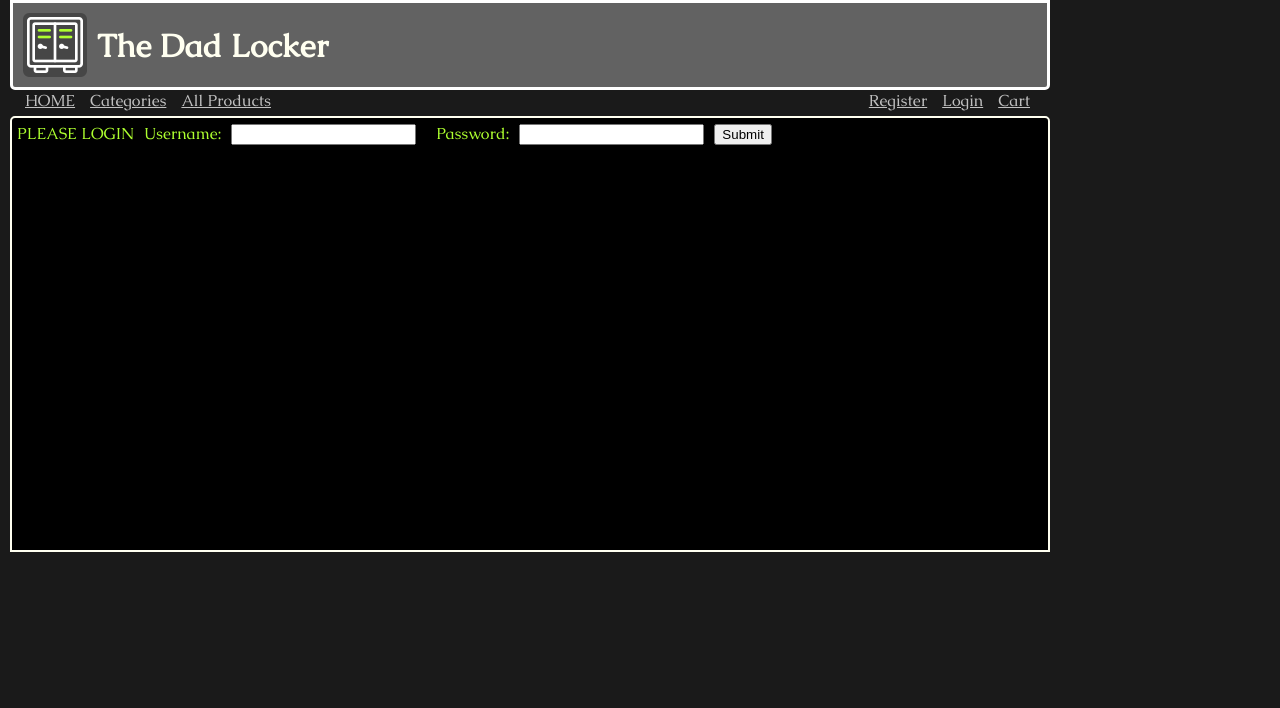
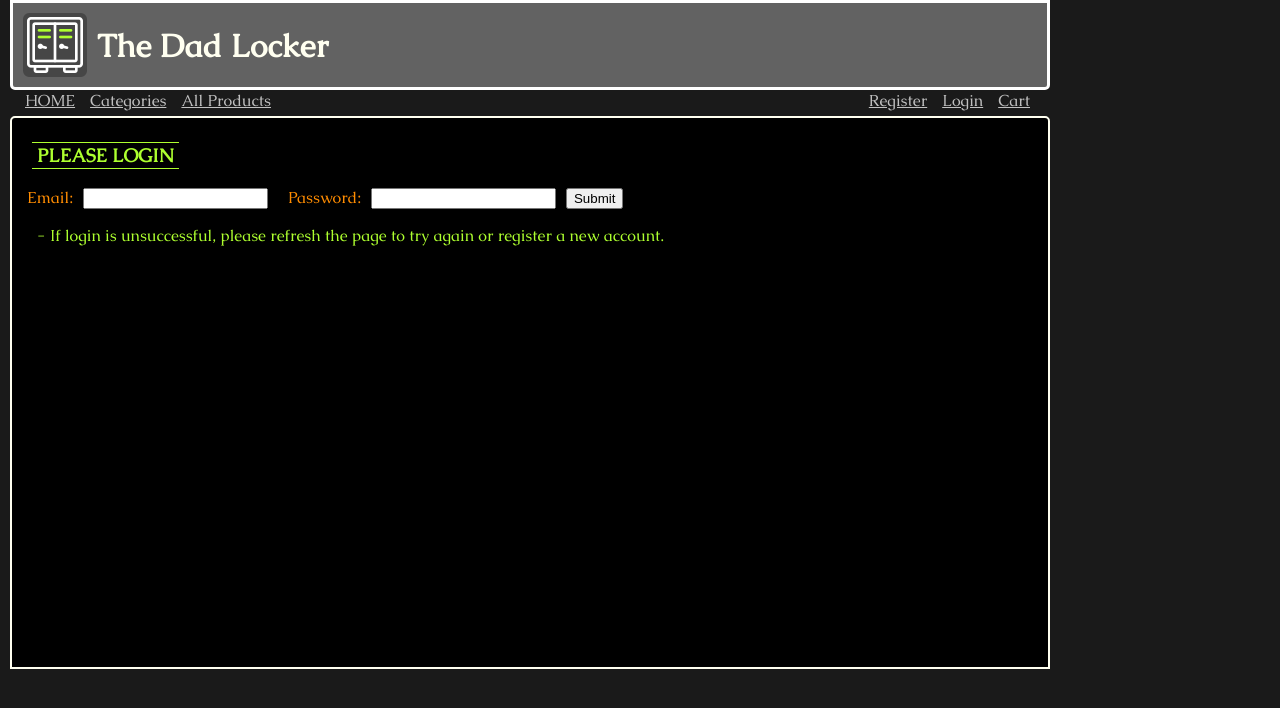
Before and after one commit to kvdcre8r/kvd_fsa_capstone, a React (Vite) app in the folder client/: page /login in a window 1280 px wide. Shown: the top 708 px of the page. Built offline with nearby package versions, Linux system fonts and the light colour scheme.

Commit message:
finalized ui navigation

```diff
--- a/client/src/App.css
+++ b/client/src/App.css
@@ -132,11 +132,11 @@ h2 {
 }
 
 button {
-  margin-right: 10px;
+  margin: 0px 15px;
 }
 
 form {
-  color: greenyellow;
+  color: darkorange;
   background-color: black;
   border: 2px solid ivory;
   border-top-left-radius: 5px;
@@ -150,11 +150,16 @@ form {
   :is(input) {
     margin-right: 10px;
   }
+
+  :is(p) {
+    color: greenyellow;
+    margin-left: 20px;
+  }
 }
 
-  .spacer {
-    height: 400px;
-  }
+.spacer {
+  height: 400px;
+}
 
 @font-face {
   font-family: caudexR;
--- a/client/src/App.jsx
+++ b/client/src/App.jsx
@@ -11,10 +11,8 @@ import Register from './components/Register.jsx'
 import AllProducts from './components/AllProducts.jsx'
 import Categories from './components/Categories.jsx'
 import OrderConfirmation from './components/messages/OrderConfirmation.jsx'
-import RegisterConfirmation from './components/messages/RegisterConfirmation.jsx'
 import CartError from './components/messages/CartError.jsx'
-import LoginError from './components/messages/LoginError.jsx'
-import RegisterError from './components/messages/RegisterError.jsx'
+import LoginConfirmation from './components/messages/LoginConfirmation.jsx'
 import "./App.css"
 
 function App() {
@@ -34,10 +32,8 @@ function App() {
           <Route path='/categories' element={<Categories />} />
           <Route path='/all_products' element={<AllProducts />} />
           <Route path='/messages/order_confirmation' element={<OrderConfirmation />} />
-          <Route path='/messages/register_confirmation' element={<RegisterConfirmation />} />
           <Route path='/messages/cart_error' element={<CartError />} />
-          <Route path='/messages/login_error' element={<LoginError />} />
-          <Route path='/messages/register_error' element={<RegisterError />} />
+          <Route path='/messages/login_confirmation' element={<LoginConfirmation />} />
         </Routes>
       </TokenContext.Provider>
     </div>
--- a/client/src/components/Cart.jsx
+++ b/client/src/components/Cart.jsx
@@ -31,13 +31,13 @@ export default function Cart() {
             <p>qty: {product.qty}</p>
           </li>
         ))}
+      </ul>
         <button onClick={(() => navigate("/"))}>
           Continue Shopping
         </button>
         <button onClick={(() => checkout(token, cartProducts[0].cart_id).then(() => navigate("/messages/order_confirmation")))}>
           CHECKOUT
         </button>
-      </ul>
       <div className="spacer"></div>
     </div>
   );
--- a/client/src/components/Login.jsx
+++ b/client/src/components/Login.jsx
@@ -18,29 +18,28 @@ export default function Login () {
         })
         setToken(userResponse.token);
         console.log(userResponse.token)
-    }
+}
 
     useEffect(() => {
         if (token){
-            navigate('/')
+            navigate('/messages/login_confirmation')
         }
-        // else {
-        //     navigate('/messages/login_error')
-        // }
     }, [token])
 
     return (
         <form method="post" onSubmit={handleSubmit}>
-            PLEASE LOGIN
-            <label>Username:</label>
+            <h3>PLEASE LOGIN</h3>
+            <label>Email:</label>
             <input type="text" name="username" value={username}
                 onChange={(e) => { setUsername(e.target.value) }} />
             <label>Password:</label>
             <input type="text" name="password" value={password}
                 onChange={(e) => { setPassword(e.target.value) }} />
             <input type="submit" value="Submit" />
+            <p>- If login is unsuccessful, please refresh the page to try again or register a new account.</p>
             <div className="spacer"></div>
         </form>
+    )
 
-    )
+
 }
--- a/client/src/components/Register.jsx
+++ b/client/src/components/Register.jsx
@@ -20,8 +20,8 @@ export default function Register() {
 
   return (
     <form method="post" onSubmit={handleSubmit}>
-      REGISTER NOW
-      <label>Username:</label>
+      <h3>REGISTER HERE</h3>
+      <label>Email:</label>
       <input
         type="text"
         name="username"
@@ -40,6 +40,7 @@ export default function Register() {
         }}
       />
       <input type="submit" value="Submit" />
+      <p>- After registering, please login to access your new account.</p>
       <div className="spacer"></div>
     </form>
   );
--- /dev/null
+++ b/client/src/components/messages/LoginConfirmation.jsx
@@ -0,0 +1,14 @@
+import { useNavigate } from "react-router-dom";
+
+export default function LoginConfirmation() {
+  const navigate = useNavigate();
+
+  return (
+    <div className="user_message">
+      <h3>You are successfully logged in!</h3>
+      <button onClick={() => navigate("/")}>Shop Now</button>
+      <button onClick={() => navigate("/cart")}>View My Cart</button>
+      <div className="spacer"></div>
+    </div>
+  );
+}
--- a/client/src/components/messages/LoginError.jsx
+++ /dev/null
@@ -1,8 +0,0 @@
-export default function LoginError() {
-    return (
-      <div className="user_message">
-        <h2>This login attempt was unsuccessful. Please try again or register for a new account.</h2>
-        <div className="spacer"></div>
-      </div>
-    );
-  }
--- a/client/src/components/messages/RegisterConfirmation.jsx
+++ /dev/null
@@ -1,8 +0,0 @@
-export default function RegisterConfirmation() {
-    return (
-      <div className="user_message">
-        <h2>Your registration was successful! You can now log in to your new account.</h2>
-        <div className="spacer"></div>
-      </div>
-    );
-  }
--- a/client/src/components/messages/RegisterError.jsx
+++ /dev/null
@@ -1,8 +0,0 @@
-export default function RegisterError () {
-    return (
-      <div className="user_message">
-        <h2>This login appears to be in use. Please login or register with a different email.</h2>
-        <div className="spacer"></div>
-      </div>
-    );
-  }
```
